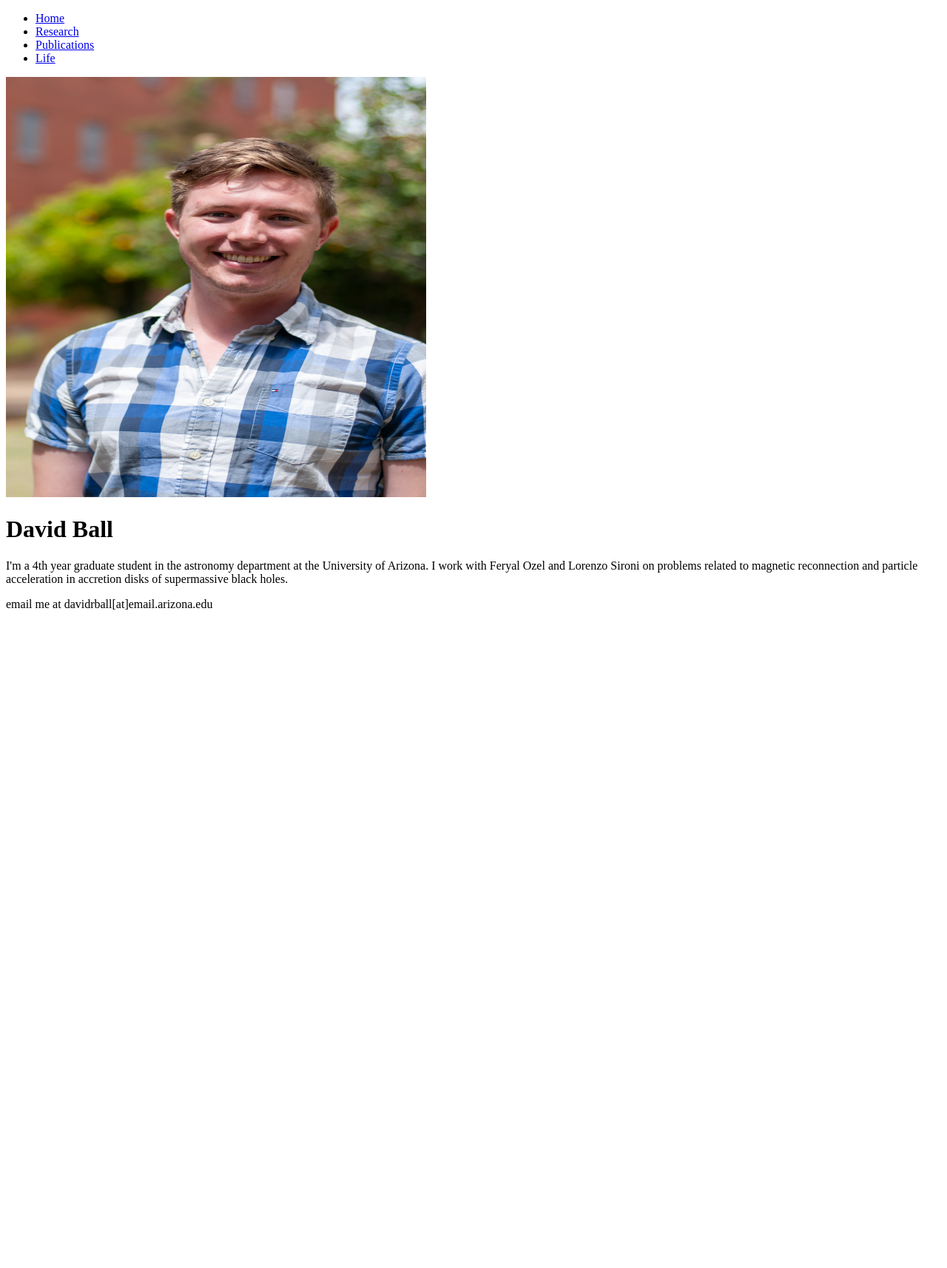
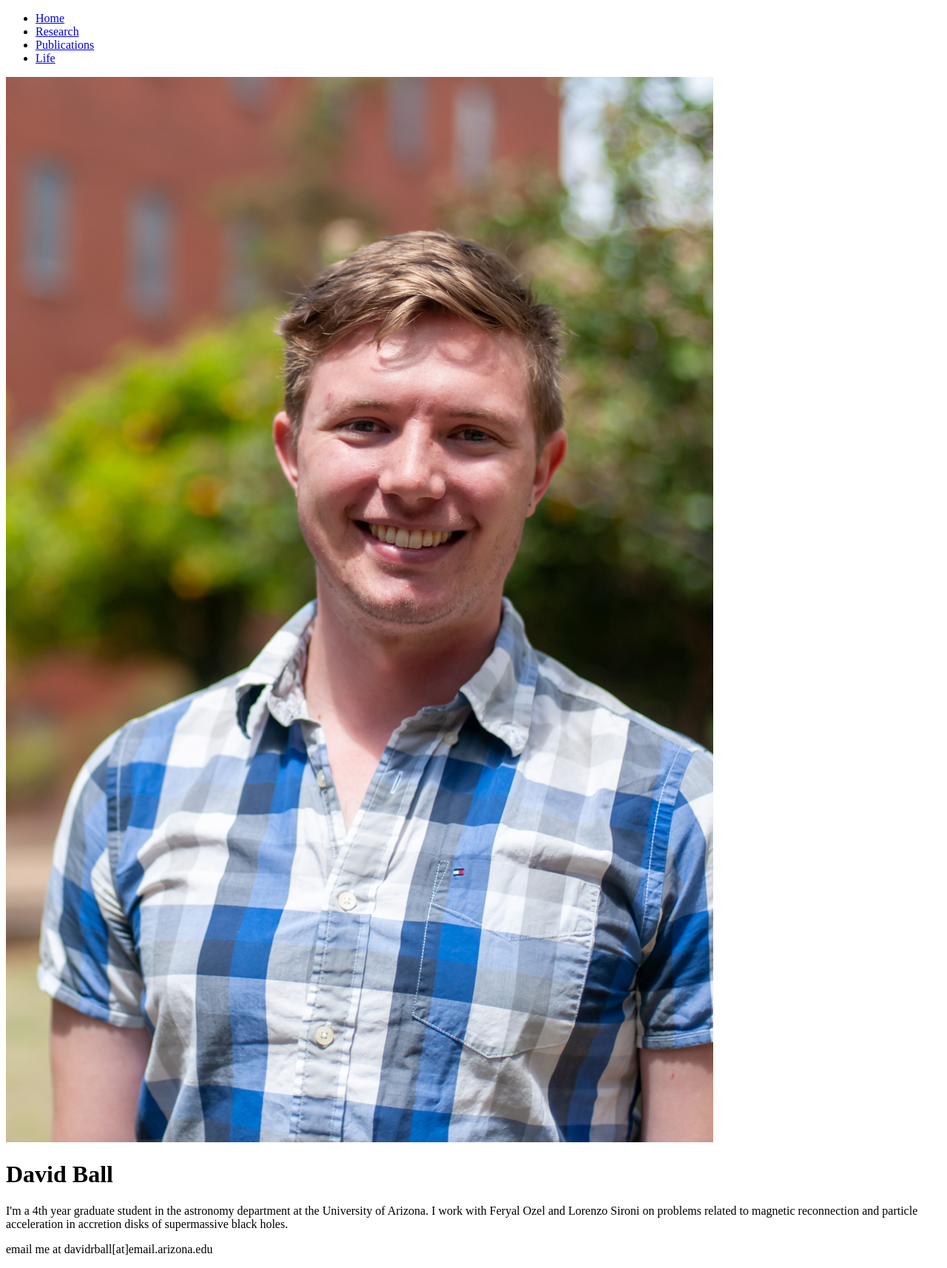
Before and after one commit to davidrball/davidrball.github.io, a Jekyll site: the page built from index.html, in a window 1280 px wide. Shown: the whole page at 74% size. Built offline with Jekyll 4.4.1, drawn with Linux system fonts in a browser that asks for light colours; before the commit the page ends 900 px from its top, so only the background shows below that.

Commit message:
fixing aspex ratio

```diff
--- a/index.html
+++ b/index.html
@@ -2,7 +2,7 @@
 layout: default
 title: David Ball
 ---
-<img src='images/ck_photo.jpg' alt="me" class="left" style="width:568px;height:568px">
+<img src='images/ck_photo.jpg' alt="me" class="left" style="width:956px;height:1440px">
 
 <div class="blurb">
     <h1>David Ball</h1>
```
